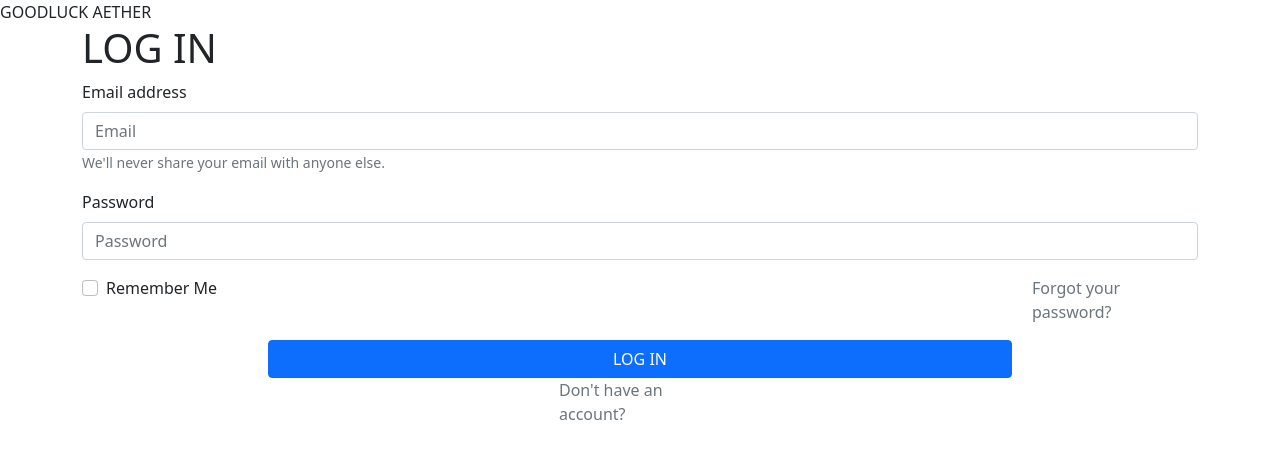
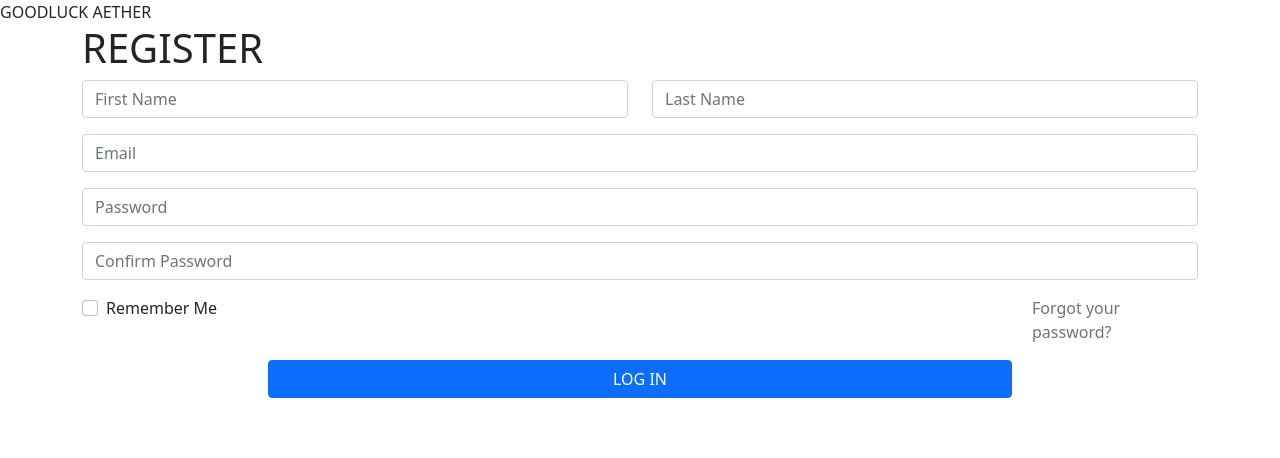
Before and after one commit to Aether-IHM-2021/main-ui, a React (Create React App) app: page / in a window 1280 px wide. Shown: the top 458 px of the page. Built offline with nearby package versions, Linux system fonts and the light colour scheme.

Commit message:
added Register page (draft)

```diff
--- a/src/App.js
+++ b/src/App.js
@@ -1,24 +1,35 @@
 import React, { useState, createContext } from "react";
 import Login from "./Login";
+import Register from "./Register";
+import 'bootstrap/dist/css/bootstrap.min.css';
 
 const AppContext = createContext(null);
+const RegisterContext = createContext(null);
 
 function App() {
 
+  const [register,setRegister] = useState(true);
+  const [login,setLogin] = useState(true);
+
   const [email, setEmail] = useState("");
   const [password, setPassword] = useState("");
+  const [firstName, setFirstName] = useState("");
+  const [lastName, setLastName] = useState("");
 
   return (
     <main>
-      <AppContext.Provider className="App" value={{email, setEmail, password, setPassword}}>
       <header className="App-header">
           GOODLUCK AETHER
       </header>
-      <Login />
+      <AppContext.Provider className="App" value={{email, setEmail, password, setPassword}}>
+        {!login && <Login />}
       </AppContext.Provider>
+      <RegisterContext.Provider value={{firstName, setFirstName, lastName, setLastName, email, setEmail, password, setPassword}}>
+        {register && <Register />}
+      </RegisterContext.Provider>
     </main>
   );
 }
 
 export default App;
-export {AppContext};
+export {AppContext, RegisterContext};
--- a/src/Login.js
+++ b/src/Login.js
@@ -32,7 +32,7 @@ const Login = () => {
             <h1> LOG IN </h1>
             <Form>
                 <Form.Group className="mb-3" controlId="formBasicEmail">
-                <Form.Label>Email address</Form.Label>
+
                 <Form.Control type="email" placeholder="Email" onClick=
                 {   (event) => { setEmail(event.target.value); }   }/>
                 <Form.Text className="text-muted">
@@ -41,7 +41,7 @@ const Login = () => {
                 </Form.Group>
 
                 <Form.Group className="mb-3" controlId="formBasicPassword">
-                <Form.Label>Password</Form.Label>
+
                 <Form.Control type="password" placeholder="Password" onClick=
                 {   (event) => { setPassword(event.target.value); }   }/>
                 </Form.Group>
--- /dev/null
+++ b/src/Register.js
@@ -0,0 +1,80 @@
+import React, { createContext, useContext } from "react";
+import axios from "axios";
+import {Container, Stack, Button, Form, Col, Row} from "react-bootstrap";
+import {RegisterContext} from "./App.js";
+import 'bootstrap/dist/css/bootstrap.min.css';
+
+const Register = () => {
+    const {firstName, setFirstName, lastName, setLastName, email, setEmail, password, setPassword} = useContext(RegisterContext);
+
+    return (
+        <Container>
+            <h1> REGISTER </h1>
+            <Form>
+                <Form.Group className="mb-3" controlId="formBasicName">
+                <Container className="p-0 m-0">
+
+                <Row>
+
+                <Col>
+                <Form.Control type="text" placeholder="First Name" onClick=
+                {   (event) => { setFirstName(event.target.value); }   }/>
+
+                </Col>
+
+                <Col>
+                <Form.Control type="text" placeholder="Last Name" onClick=
+                {   (event) => { setLastName(event.target.value); }   }/>
+                </Col>
+
+                </Row>
+
+                </Container>
+
+
+                </Form.Group>
+
+                <Form.Group className="mb-3" controlId="formBasicEmail">
+
+                <Form.Control type="email" placeholder="Email" onClick=
+                {   (event) => { setEmail(event.target.value); }   }/>
+
+                </Form.Group>
+
+                <Form.Group className="mb-3" controlId="formBasicPassword">
+
+                <Form.Control type="password" placeholder="Password" onClick=
+                {   (event) => { setPassword(event.target.value); }   }/>
+
+                </Form.Group>
+
+                <Form.Group className="mb-3" controlId="formBasicConfirmPassword">
+
+                <Form.Control type="password" placeholder="Confirm Password" onClick=
+                {   (event) => { setPassword(event.target.value); }   }/>
+
+                </Form.Group>
+
+                <Form.Group className="mb-3" controlId="formBasicCheckbox">
+                <Container className="p-0">
+                    <Row>
+                        <Col xs={{span: 4}}><Form.Check type="checkbox" label="Remember Me" /></Col>
+                        <Col xs={{span: 2, offset: 6}} className="ml-auto"><a className="text-muted" href="" style={{textDecoration: 'none'}}>Forgot your password?</a></Col>
+                    </Row>
+                </Container>
+
+                </Form.Group>
+                <Container>
+                    <Row>
+                        <Col as={Button} xs={{span: 8, offset: 2}} variant="primary" type="submit">
+                            LOG IN
+                        </Col>
+                    </Row>
+                </Container>
+
+            </Form>
+        </Container>
+    );
+};
+
+export default Register;
```
Also changed, not shown: 1 other file (tests, documents, lock files or other folders).
